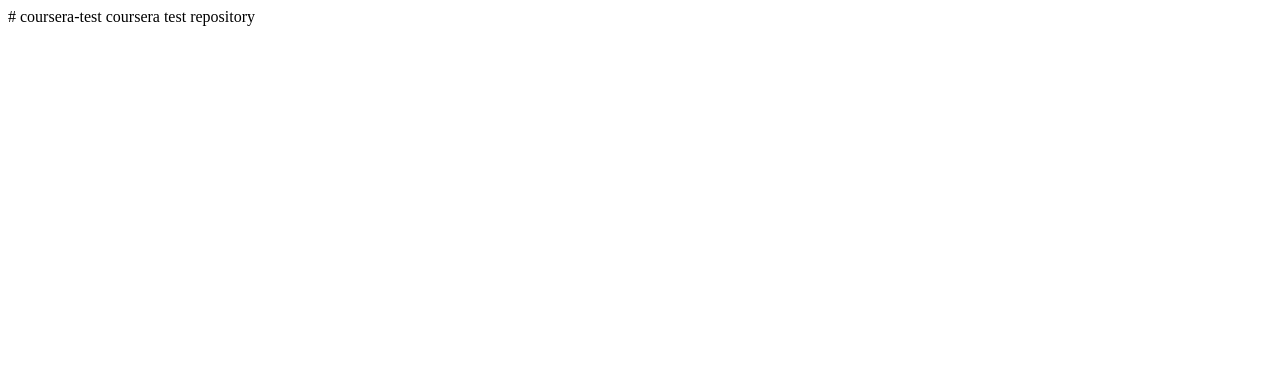
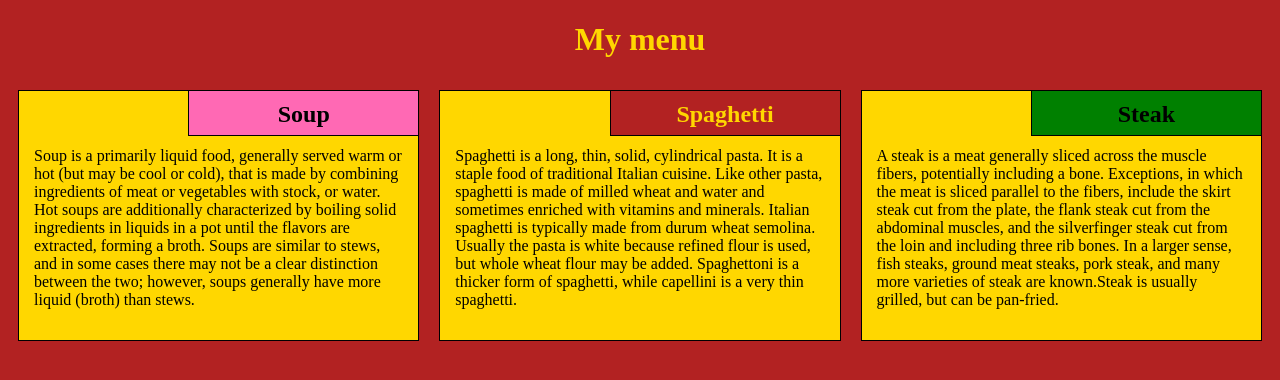
Before and after one commit to TereshchenkoIlliya/coursera-test, a plain HTML site: page index.html in a window 1280 px wide. Drawn offline with Linux system fonts and the light colour scheme.

Commit message:
Update index.html

```diff
--- a/index.html
+++ b/index.html
@@ -1,2 +1,38 @@
-# coursera-test
-coursera test repository
+<!DOCTYPE html>
+<head>
+    <meta charset="utf-8">
+    <meta name="viewport" content="width=device-width, initial-scale=1">
+    <title>Module 2 Solution</title>
+    <link rel="stylesheet" href="css/style.css">
+</head>
+
+<body>
+    <h1>My menu</h1>
+    <div class="row">
+        <div class="col-lg-4 col-md-6 col-sm-12">
+            <section class="soup">
+                <h2>Soup</h2>
+                <p>
+                    Soup is a primarily liquid food, generally served warm or hot (but may be cool or cold), that is made by combining ingredients of meat or vegetables with stock, or water. Hot soups are additionally characterized by boiling solid ingredients in liquids in a pot until the flavors are extracted, forming a broth. Soups are similar to stews, and in some cases there may not be a clear distinction between the two; however, soups generally have more liquid (broth) than stews.
+                </p>
+            </section>
+        </div>
+        <div class="col-lg-4 col-md-6 col-sm-12">
+            <section class="spaghetti">
+                <h2>Spaghetti</h2>
+                <p>
+                    Spaghetti  is a long, thin, solid, cylindrical pasta. It is a staple food of traditional Italian cuisine. Like other pasta, spaghetti is made of milled wheat and water and sometimes enriched with vitamins and minerals. Italian spaghetti is typically made from durum wheat semolina. Usually the pasta is white because refined flour is used, but whole wheat flour may be added. Spaghettoni is a thicker form of spaghetti, while capellini is a very thin spaghetti.
+                </p>
+            </section>
+        </div>
+        <div class="col-lg-4 col-md-12 col-sm-12">
+            <section class="steak">
+                <h2>Steak</h2>
+                <p>
+                   A steak is a meat generally sliced across the muscle fibers, potentially including a bone. Exceptions, in which the meat is sliced parallel to the fibers, include the skirt steak cut from the plate, the flank steak cut from the abdominal muscles, and the silverfinger steak cut from the loin and including three rib bones. In a larger sense, fish steaks, ground meat steaks, pork steak, and many more varieties of steak are known.Steak is usually grilled, but can be pan-fried.
+            </section>
+        </div>
+    </div>
+</body>
+
+</html>
```
